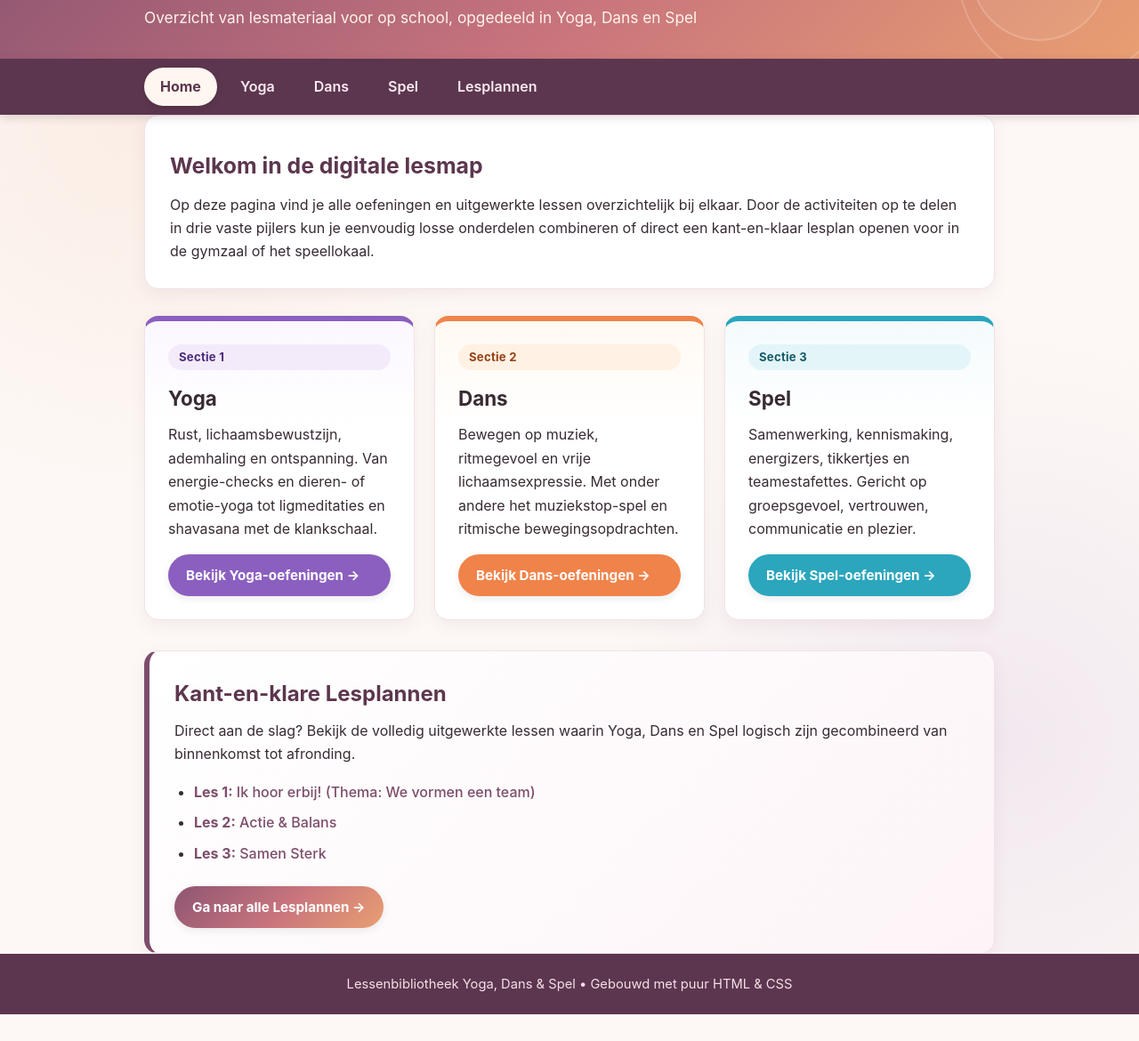
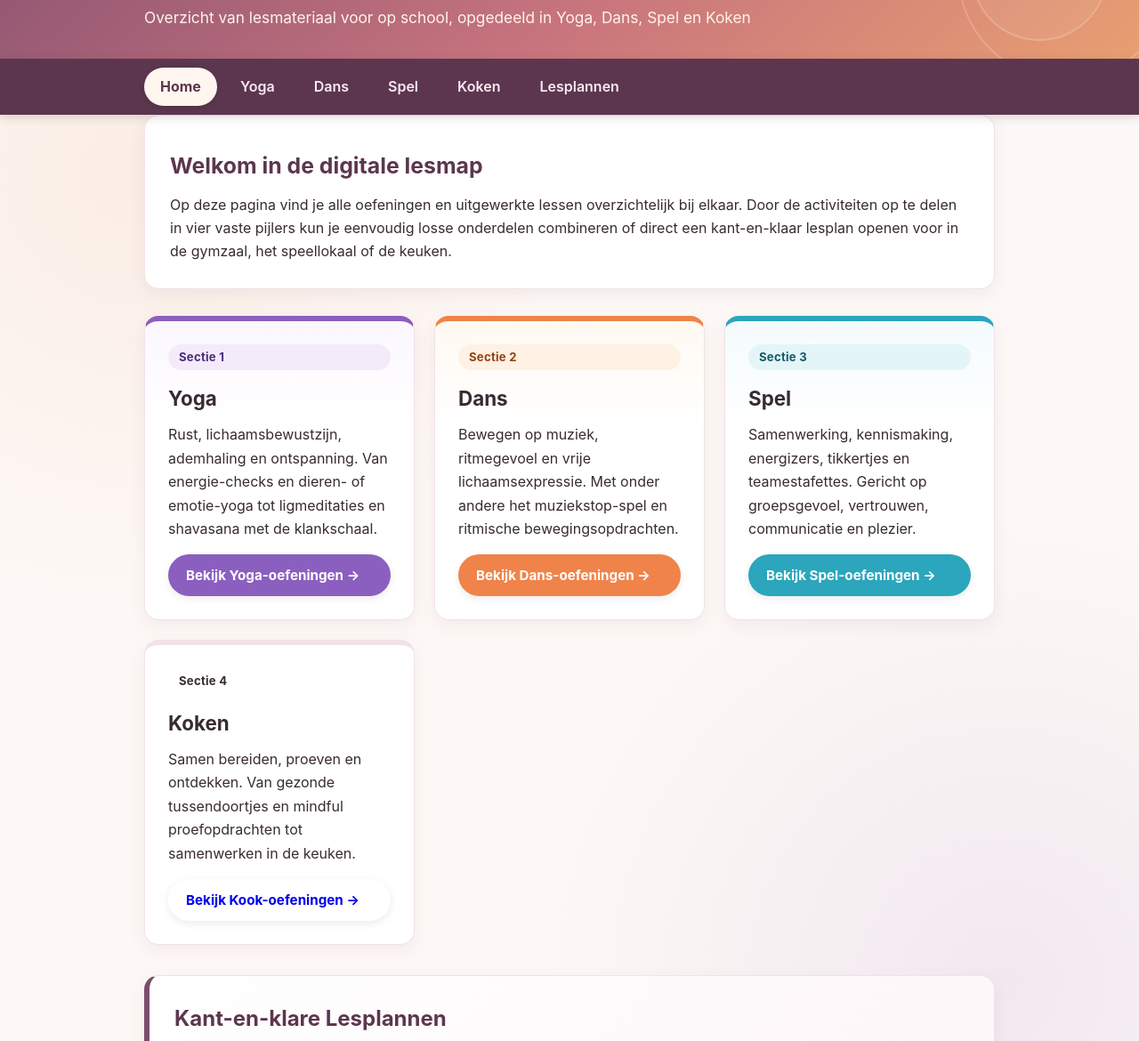
Before and after one commit to dbindels1/bredaontdekt, a plain HTML site: page index.html in a window 1280 px wide. Shown: the part 93-1263 px from the top of the page at 89% size. Before the commit the page ends 1233 px from the top, so only its background shows below. Drawn offline with Linux system fonts and the light colour scheme.

Commit message:
Update index.html

```diff
--- a/index.html
+++ b/index.html
@@ -3,7 +3,7 @@
 <head>
     <meta charset="UTF-8">
     <meta name="viewport" content="width=device-width, initial-scale=1.0">
-    <title>Lessenoverzicht – Yoga, Dans &amp; Spel</title>
+    <title>Lessenoverzicht – Yoga, Dans, Spel &amp; Koken</title>
     <link rel="stylesheet" href="css/style.css">
 </head>
 <body>
@@ -11,7 +11,7 @@
     <header class="site-header">
         <div class="container">
             <h1>Beweeg &amp; Groei – Lessenbibliotheek</h1>
-            <p class="subtitle">Overzicht van lesmateriaal voor op school, opgedeeld in Yoga, Dans en Spel</p>
+            <p class="subtitle">Overzicht van lesmateriaal voor op school, opgedeeld in Yoga, Dans, Spel en Koken</p>
         </div>
     </header>
 
@@ -22,6 +22,7 @@
                 <li><a href="yoga.html">Yoga</a></li>
                 <li><a href="dans.html">Dans</a></li>
                 <li><a href="spel.html">Spel</a></li>
+                <li><a href="koken.html">Koken</a></li>
                 <li><a href="lessen.html">Lesplannen</a></li>
             </ul>
         </div>
@@ -32,12 +33,12 @@
             <h2>Welkom in de digitale lesmap</h2>
             <p>
                 Op deze pagina vind je alle oefeningen en uitgewerkte lessen overzichtelijk bij elkaar.
-                Door de activiteiten op te delen in drie vaste pijlers kun je eenvoudig losse onderdelen
-                combineren of direct een kant-en-klaar lesplan openen voor in de gymzaal of het speellokaal.
+                Door de activiteiten op te delen in vier vaste pijlers kun je eenvoudig losse onderdelen
+                combineren of direct een kant-en-klaar lesplan openen voor in de gymzaal, het speellokaal of de keuken.
             </p>
         </section>
 
-        <section class="pillars-grid" aria-label="De drie pijlers">
+        <section class="pillars-grid" aria-label="De vier pijlers">
             <article class="card card-yoga">
                 <span class="badge badge-yoga">Sectie 1</span>
                 <h3>Yoga</h3>
@@ -67,13 +68,23 @@
                 </p>
                 <a href="spel.html" class="btn btn-spel">Bekijk Spel-oefeningen &rarr;</a>
             </article>
+
+            <article class="card card-koken">
+                <span class="badge badge-koken">Sectie 4</span>
+                <h3>Koken</h3>
+                <p>
+                    Samen bereiden, proeven en ontdekken. Van gezonde tussendoortjes
+                    en mindful proefopdrachten tot samenwerken in de keuken.
+                </p>
+                <a href="koken.html" class="btn btn-koken">Bekijk Kook-oefeningen &rarr;</a>
+            </article>
         </section>
 
         <section class="lesson-plans-banner">
             <div class="banner-content">
                 <h2>Kant-en-klare Lesplannen</h2>
                 <p>
-                    Direct aan de slag? Bekijk de volledig uitgewerkte lessen waarin Yoga, Dans en Spel
+                    Direct aan de slag? Bekijk de volledig uitgewerkte lessen waarin Yoga, Dans, Spel en Koken
                     logisch zijn gecombineerd van binnenkomst tot afronding.
                 </p>
                 <ul class="lesson-quicklinks">
@@ -88,7 +99,7 @@
 
     <footer class="site-footer">
         <div class="container">
-            <p>Lessenbibliotheek Yoga, Dans &amp; Spel &bull; Gebouwd met puur HTML &amp; CSS</p>
+            <p>Lessenbibliotheek Yoga, Dans, Spel &amp; Koken &bull; Gebouwd met puur HTML &amp; CSS</p>
         </div>
     </footer>
 
```
